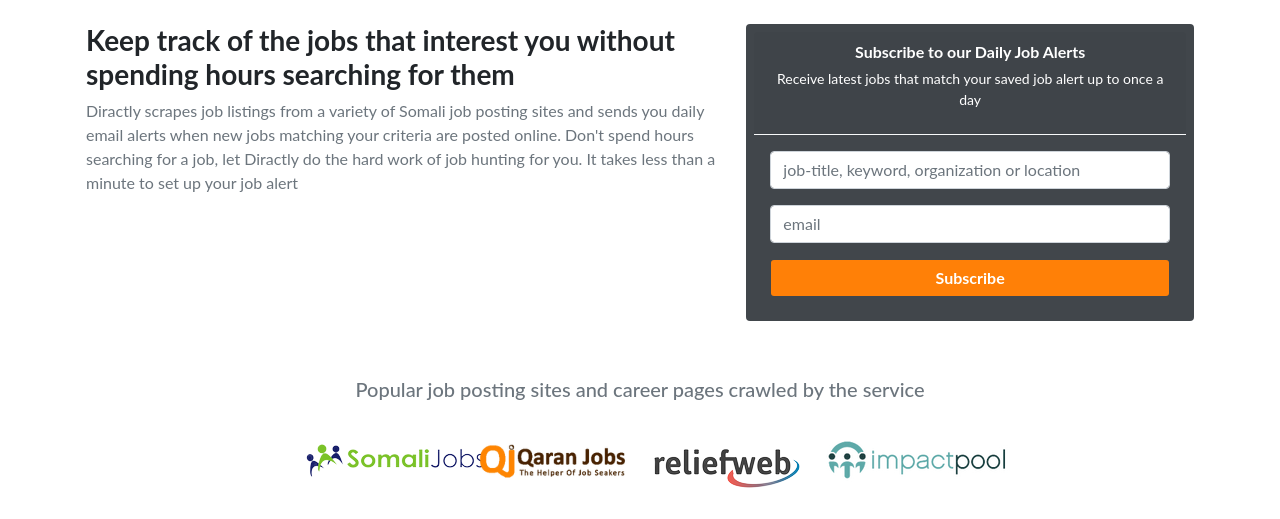
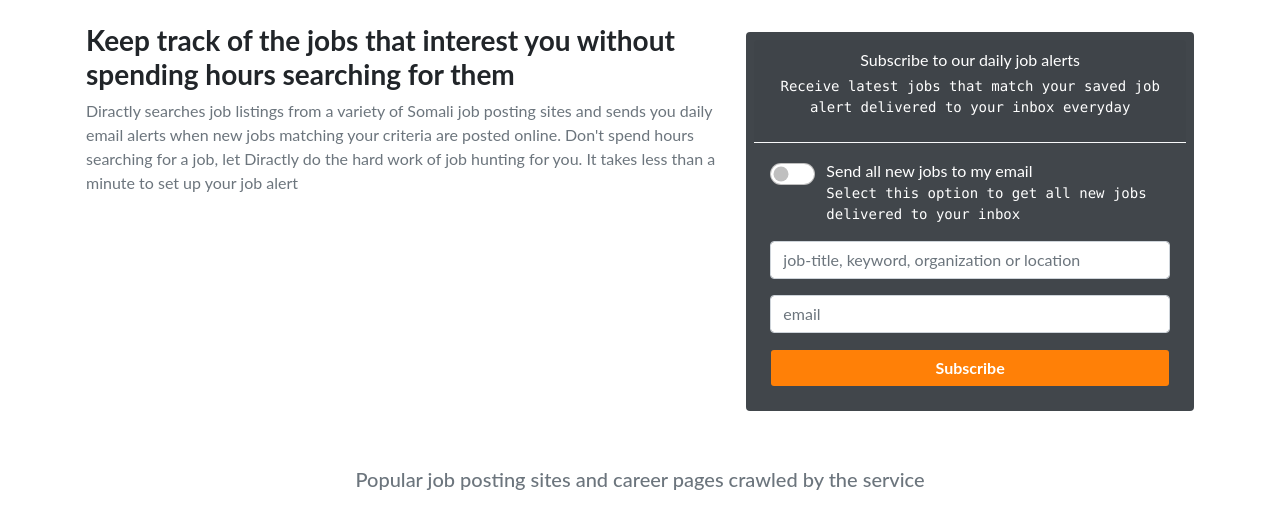
Before and after one commit to khldH/jobalertusingtextsimilarity, a FastAPI app: page / in a window 1280 px wide. Shown: the part 80-599 px from the top of the page. Run offline with FastAPI, Linux system fonts and the light colour scheme; data that the repository does not hold is empty; parts of the project's set-up code (start-up, migrations or seed data) failed here and were passed over; some libraries are stand-ins or nearby versions.

Commit message:
added send all jobs option to the subscribe form

```diff
--- a/app/schemas.py
+++ b/app/schemas.py
@@ -5,10 +5,11 @@
 
 
 class UserCreate(BaseModel):
-    # name: str
     email: EmailStr
     job_description: Optional[str] = None
+    is_all: Optional[bool] = False
     follows: Optional[List] = []
+    is_active: Optional[bool] = False
 
 
 class UserOut(BaseModel):
--- a/app/views/user.py
+++ b/app/views/user.py
@@ -7,14 +7,15 @@
     def __init__(self, request: Request):
         self.request: Request = request
         self.errors: List = []
-        # self.name: Optional[str] = None
         self.email: Optional[str] = None
         self.job_description: Optional[str] = None
+        self.is_all: Optional[bool] = False
 
     async def load_data(self):
         form = await self.request.form()
         self.email = form.get("email")
         self.job_description = form.get("job_description")
+        self.is_all = form.get("is_all")
 
     async def is_valid(self):
         return True
@@ -26,6 +27,7 @@
         self.errors: List = []
         self.id: Optional[str] = None
         self.job_description: Optional[str] = None
+        self.is_all: Optional[bool] = False
         self.is_active: Optional[bool] = False
         self.follows: Optional[List] = []
         # self.frequency:Optional[str] = 'Daily'
@@ -34,6 +36,7 @@
         form = await self.request.form()
         self.id = form.get("id")
         self.job_description = form.get("job_description")
+        self.is_all = form.get("is_all")
         self.is_active = form.get("is_active")
         self.follows = form.get("follows")
         # self.frequency = form.get('frequency')
--- a/templates/home/index.html
+++ b/templates/home/index.html
@@ -5,7 +5,7 @@
 {% if query %}
 <title>{{query}}</title>
 {% else %}
-<title>get new jobs in your email</title>
+<title>get new  somali jobs delivered to your email everyday</title>
 {% endif %}
 {% endblock %}
 
@@ -21,27 +21,43 @@
             <div class="col-lg mb-2">
                 <h3 class="font-weight-bold ">Keep track of the jobs that interest you without spending hours
                     searching for them</h3>
-                <span class="text-muted text-center">Diractly scrapes job listings from a variety of Somali
+                <span class="text-muted text-center ">Diractly searches job listings from a variety of Somali
                 job posting sites and sends you daily
                 email alerts when new jobs matching your criteria are posted online. Don't spend hours searching for a job,
                     let Diractly do the hard work of job hunting for you. It takes less than a minute to set up your job alert</span>
                 <!--            <hr>-->
             </div>
             <div class="col-lg-5">
+                <div class="text-danger font-weight-bold mb-2">
+                    {% for error in errors %}
+                    <li>{{error}}</li>
+                    {% endfor %}
+                </div>
                 <div class="card p-2" style="background-color:#41464b !important">
                     <div class="card-header" style="border-bottom: 1px solid #f8f9fa">
-                        <p class="font-weight-bold text-white text-center mb-1">Subscribe to our Daily Job Alerts</p>
-                        <p class="small text-center text-white">Receive latest jobs that match your saved job alert up to once a day</p>
+                        <p class="font-weight-bolder text-white text-center mb-1">Subscribe to our daily job alerts</p>
+                        <p class="small font-monospace text-center text-white">Receive latest jobs that match your saved
+                            job alert
+                            delivered to your inbox everyday</p>
                     </div>
                     <div class="card-body">
                         <form method="POST" action="/subscribe">
-                            <div class="mb-3">
-                                <input type="text-area" required
-                                       placeholder="job-title, keyword, organization or location"
-                                       value="" name="job_description" class="form-control">
+                            <div class="form-check form-switch mb-2">
+                                <input class="form-check-input" type="checkbox" id="switch-id" name="is_all"
+                                       style="height: 1.35rem;width: calc(2rem + 0.80rem);border-radius: 3rem;">
+                                <label class="form-check-label fw-normal text-white pl-3 pt-0" for="switch-id">Send all
+                                    new jobs to my email</label>
+                                <p class="small font-monospace text-white all-jobs pl-3 ">Select this option to get all
+                                    new jobs delivered to your inbox </p>
                             </div>
                             <div class="mb-3">
-                                <input type="text" required placeholder="email" name="email" value=""
+                                <input type="text-area"
+                                       placeholder="job-title, keyword, organization or location"
+                                       value="{{job_description}}" name="job_description"
+                                       class="form-control job-description">
+                            </div>
+                            <div class="mb-3">
+                                <input type="text" required placeholder="email" name="email" value="{{email}}"
                                        class="form-control">
                             </div>
                             <button style="background-color: #ff8007!important ;font-weight:bold" type="submit"
@@ -49,6 +65,7 @@
                             </button>
                         </form>
                     </div>
+
                 </div>
             </div>
         </div>
@@ -86,7 +103,7 @@
                             <div class="btn btn-outline-primary rounded-pill mx-sm-2 mb-2">
                                 <label for="{{org}}" role="button" class="mb-0">
                                     {{org}}
-<!--                                    <span><i class="fad fa-plus fa-lg"></i></span> -->
+                                    <!--                                    <span><i class="fad fa-plus fa-lg"></i></span> -->
                                 </label>
                                 <input name="org" id="{{org}}" style="display:none"
                                        type="checkbox" value="{{org}}">
@@ -107,7 +124,7 @@
                                 <div class="btn btn-outline-primary rounded-pill mx-sm-2 mb-2">
                                     <label for="{{org_}}" role="button" class="mb-0">
                                         {{org_}}
-<!--                                        <span><i class="fad fa-plus fa-lg"></i></span> -->
+                                        <!--                                        <span><i class="fad fa-plus fa-lg"></i></span> -->
                                     </label>
                                     <input name="org" id="{{org_}}" style="display:none"
                                            type="checkbox" value="{{org_}}">
@@ -124,7 +141,7 @@
                                     {% for org in all %}
                                     <span class="badge bg-success rounded-pill" data-id="{{org}}" role="button">
                                     {{org}}
-<!--                                        <i class="fa-thin fa-x"></i>-->
+                                        <!--                                        <i class="fa-thin fa-x"></i>-->
                                     </span>
                                     {% endfor %}
 
@@ -305,6 +322,26 @@
 });
 
 
+$(function () {
+        $("#switch-id").change(function () {
+            if ($(this).is(":checked")) {
+                $(".job-description").hide();
+
+                }
+
+             else {
+                $(".job-description").show();
+<!--
+                }
+
+
+        });
+    });
+
+
+
+
+
 
 
 
--- a/templates/users/success.html
+++ b/templates/users/success.html
@@ -18,7 +18,8 @@
             </div>
             {% elif msg == 'verification successful' %}
             <div class="alert alert-light" role="alert">
-                Verification successful
+                Verification successful,
+                you will receive new jobs matching your saved criteria to your email everyday
             </div>
             {% elif msg == 'successfully unsubscribed' %}
             <div class="alert alert-light" role="alert">
```
Also changed, not shown: app/crud.py (+5 -3 lines), app/routers/user.py (+32 -10 lines), templates/users/update_job_alert.html (+24 -4 lines).
